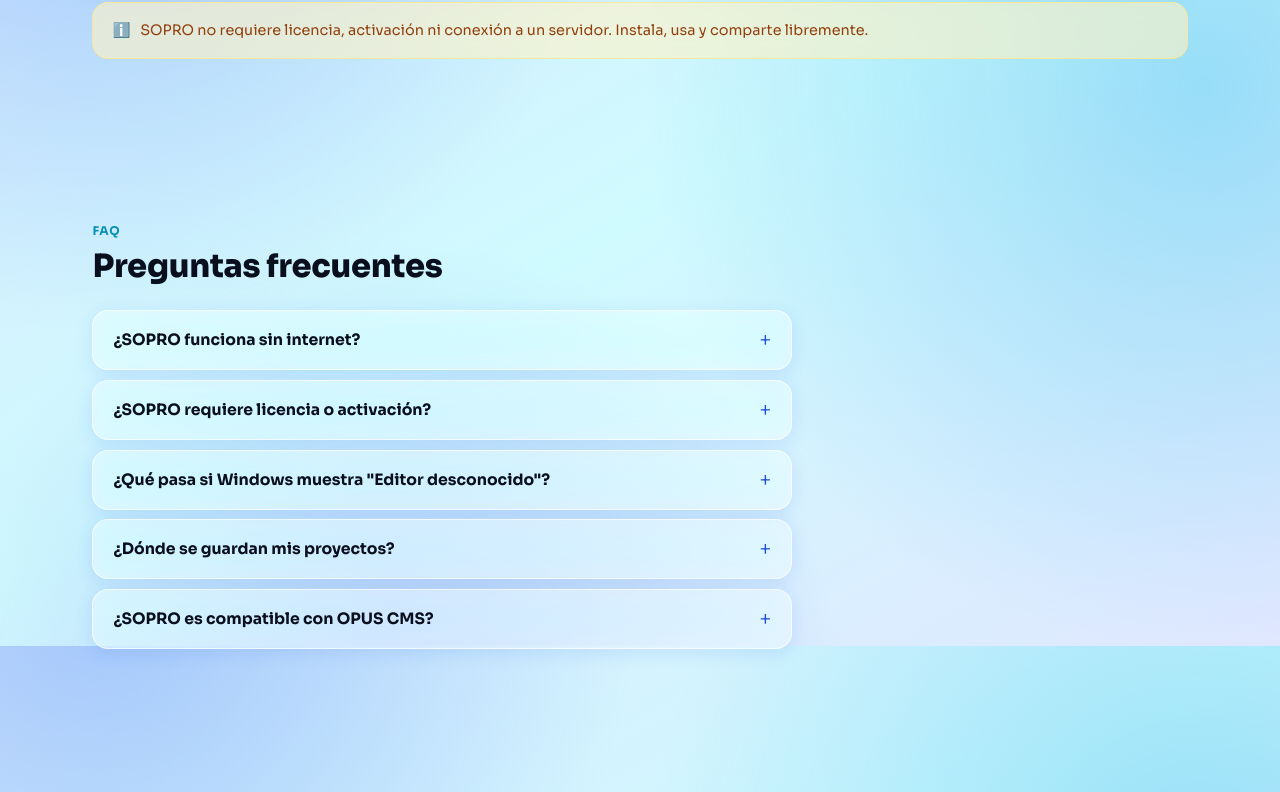
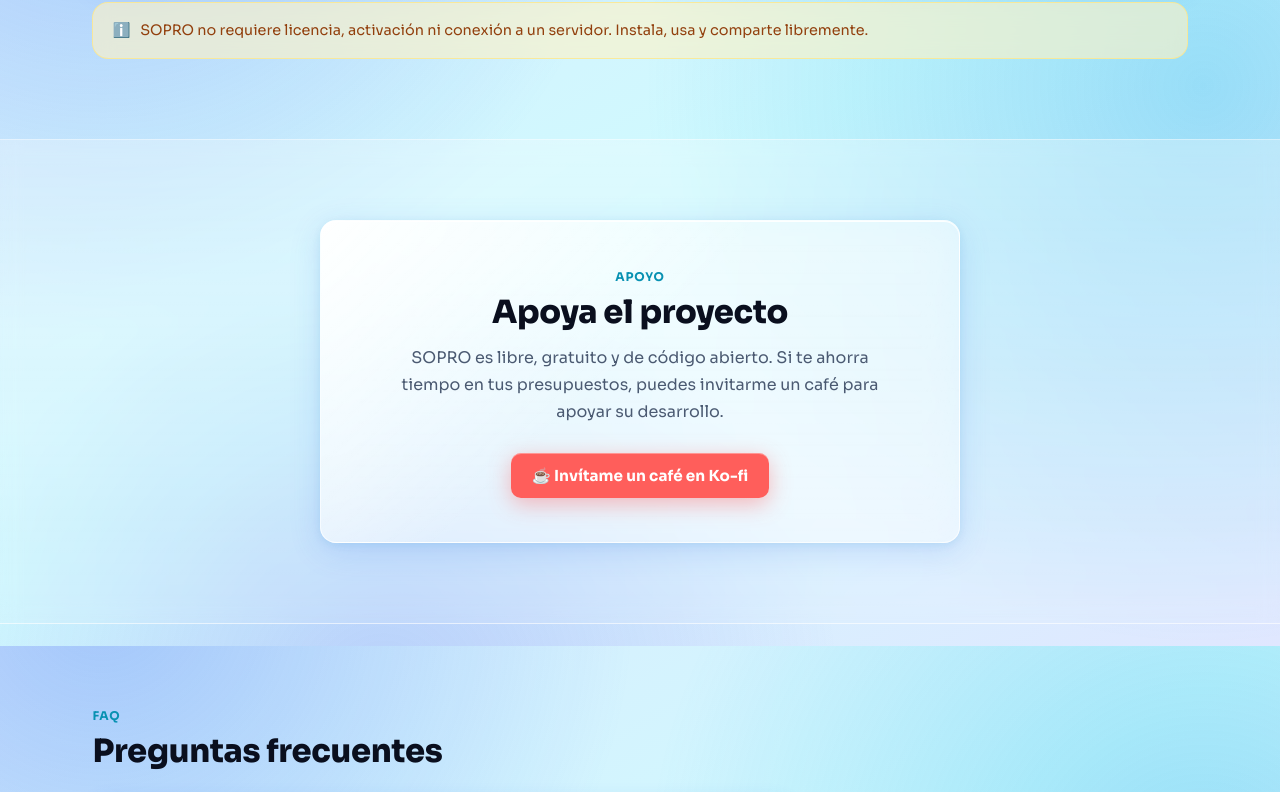
Before and after one commit to iCarlost/SOPRO-WEB, a plain HTML site: page index.html in a window 1280 px wide. Shown: the part 5754-6546 px from the top of the page. Drawn offline with Linux system fonts and the light colour scheme; no server answers.

Commit message:
Añadir enlace de apoyo Ko-fi (footer + seccion Apoya el proyecto)

```diff
--- a/index.html
+++ b/index.html
@@ -557,6 +557,31 @@
       backdrop-filter: blur(10px); -webkit-backdrop-filter: blur(10px);
     }
 
+    /* ─── apoyo (ko-fi) ──────────────────────────────────────────────────── */
+    .support-card {
+      max-width: 640px; margin: 0 auto; text-align: center;
+      background: var(--glass-bg-strong);
+      background-image: var(--glass-highlight);
+      border: 1px solid var(--glass-border);
+      border-radius: var(--radius);
+      -webkit-backdrop-filter: var(--glass-blur); backdrop-filter: var(--glass-blur);
+      box-shadow: var(--glass-shadow), inset 0 1px 0 rgba(255,255,255,.9);
+      padding: 2.75rem 2.5rem;
+    }
+    .support-card h2 { margin-bottom: .7rem }
+    .support-card p {
+      color: var(--muted); line-height: 1.7; font-size: 1rem;
+      max-width: 500px; margin: 0 auto 1.75rem;
+    }
+    .btn-kofi {
+      background: #FF5E5B; color: #fff;
+      box-shadow: 0 6px 22px rgba(255,94,91,.42), inset 0 1px 0 rgba(255,255,255,.35);
+    }
+    .btn-kofi:hover {
+      background: #e94b48;
+      box-shadow: 0 10px 30px rgba(255,94,91,.52), inset 0 1px 0 rgba(255,255,255,.40);
+    }
+
     /* ─── faq ────────────────────────────────────────────────────────────── */
     .faq-section { background: transparent; }
     details {
@@ -736,6 +761,8 @@
       .grid-3, .steps-grid { grid-template-columns: 1fr }
       .grid-2 { grid-template-columns: 1fr }
       .download-card { grid-template-columns: 1fr }
+      .support-card { padding: 1.6rem 1.25rem }
+      .support-card .btn-kofi { width: 100%; justify-content: center; white-space: normal; text-align: center }
       .steps-grid::before { display: none }
       .nav-toggle { display: flex }
       .menu {
@@ -1269,6 +1296,18 @@
       </div>
     </section>
 
+    <!-- ═══ APOYO (KO-FI) ══════════════════════════════════ -->
+    <section id="apoyar" class="band">
+      <div class="container">
+        <div class="support-card reveal">
+          <span class="section-label">Apoyo</span>
+          <h2>Apoya el proyecto</h2>
+          <p>SOPRO es libre, gratuito y de código abierto. Si te ahorra tiempo en tus presupuestos, puedes invitarme un café para apoyar su desarrollo.</p>
+          <a class="btn btn-kofi" href="https://ko-fi.com/icarlost" target="_blank" rel="noopener noreferrer">☕ Invítame un café en Ko-fi</a>
+        </div>
+      </div>
+    </section>
+
     <!-- ═══ FAQ ════════════════════════════════════════════ -->
     <section id="faq" class="faq-section">
       <div class="container">
@@ -1343,6 +1382,7 @@
           <a href="#contacto">Contacto</a>
           <a href="privacy.html">Política de Privacidad</a>
           <a href="https://github.com/iCarlost/SOPRO" target="_blank" rel="noopener">GitHub</a>
+          <a href="https://ko-fi.com/icarlost" target="_blank" rel="noopener noreferrer">☕ Apoya el proyecto</a>
         </div>
       </div>
     </div>
```
Also changed, not shown: 404.html (+1 -0 lines), privacy.html (+1 -0 lines).
